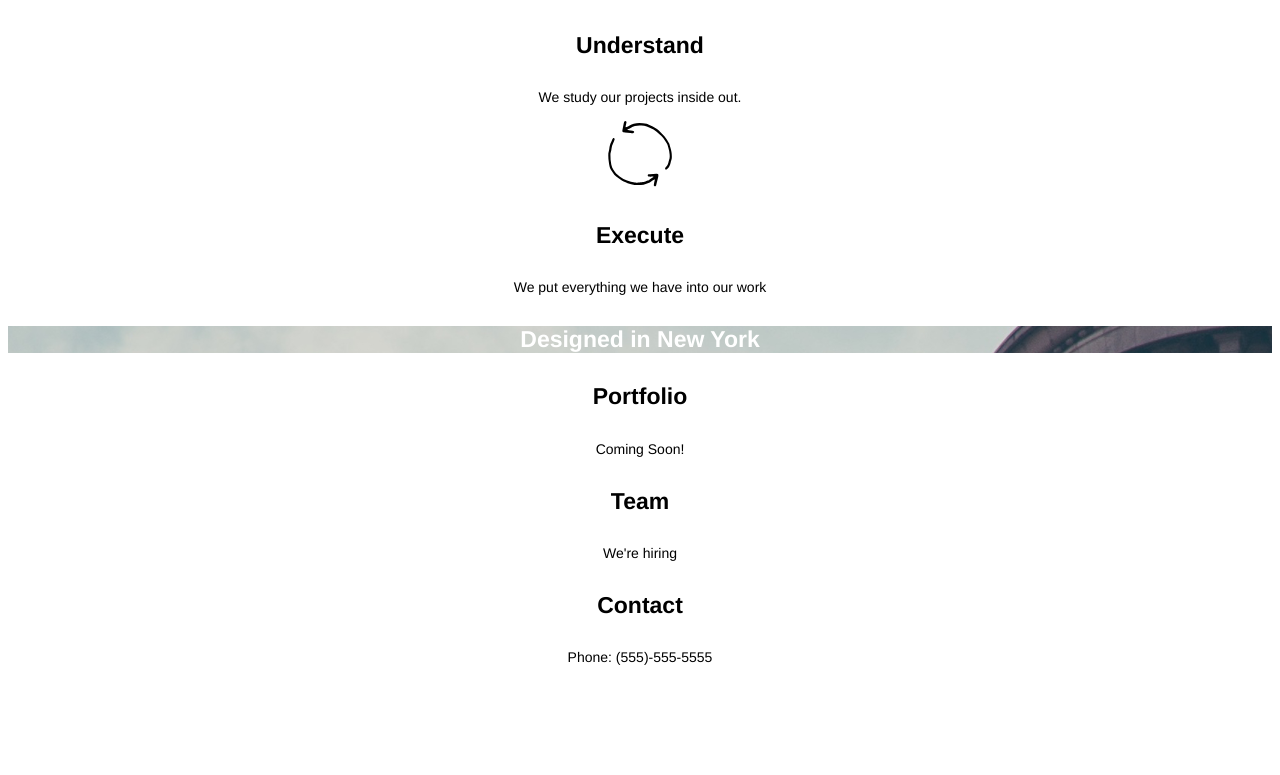
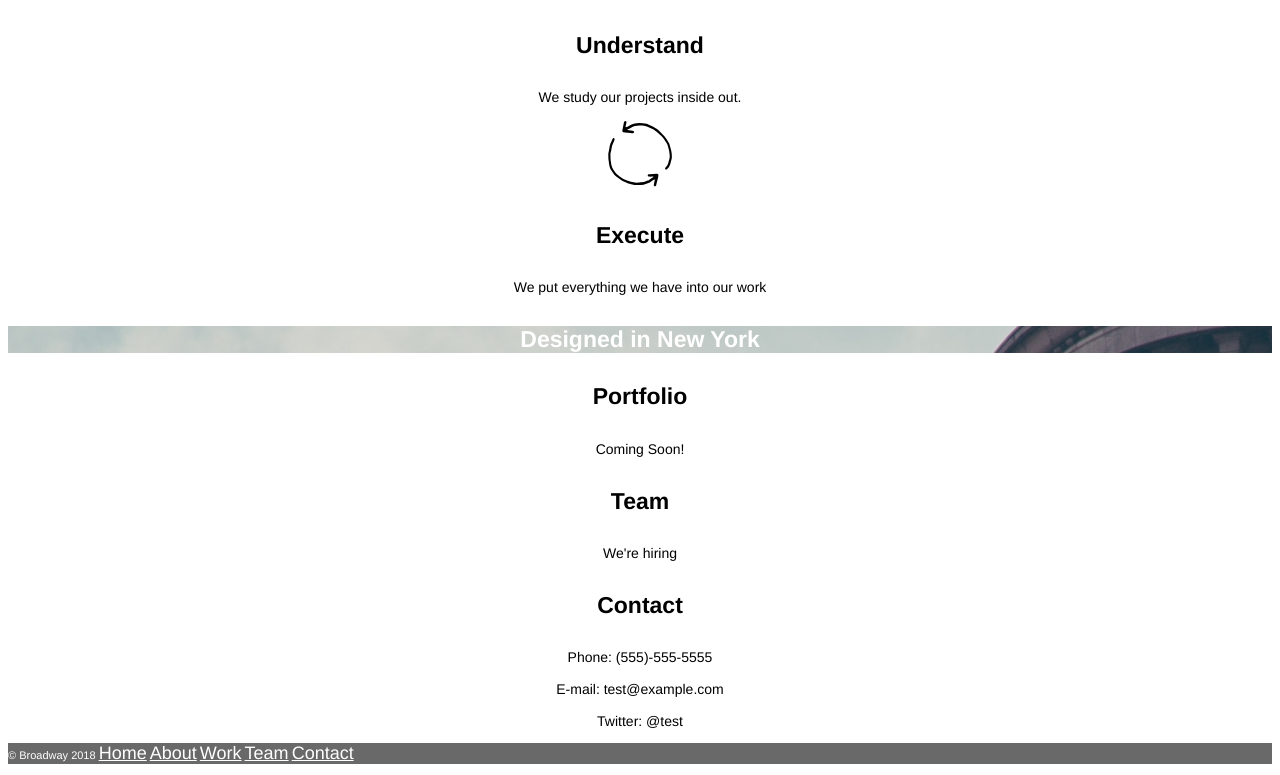
Before and after one commit to Tcow92/broadway, a plain HTML site: page index.html in a window 1280 px wide. Shown: the part 658-1433 px from the top of the page. Before the commit the page ends 1337 px from the top, so only its background shows below. Drawn offline with Linux system fonts and the light colour scheme; files whose address does not match are found by name.

Commit message:
Finish Project

```diff
--- a/index.html
+++ b/index.html
@@ -39,8 +39,20 @@
      <h4>Team</h4>
      <p class="description">We're hiring</p>
      <h4>Contact</h4>
-     <p class="description">Phone: (555)-555-5555</p>
+     <p class="description">Phone: (555)-555-5555<br><br>E-mail: test@example.com<br><br>Twitter: @test</p>
 
+     <!-- Footer  -->
+     <div class="footer">
+       <nav>
+         <p>© Broadway 2018
+         <a href="#">Home</a>
+         <a href="#">About</a>
+         <a href="#">Work</a>
+         <a href="#">Team</a>
+         <a href="#">Contact</a>
+         </p>
+        </nav>
+     </div>
 
 
    </body>
--- a/resources/CSS/style.css
+++ b/resources/CSS/style.css
@@ -44,3 +44,11 @@ h4 {
   font-size: 23px;
   font-weight: bold;
 }
+
+.footer {
+  background-color: dimgray;
+  text-align: left;
+  font-family: helvetica;
+  font-size: 11px;
+  color: white;
+}
```
